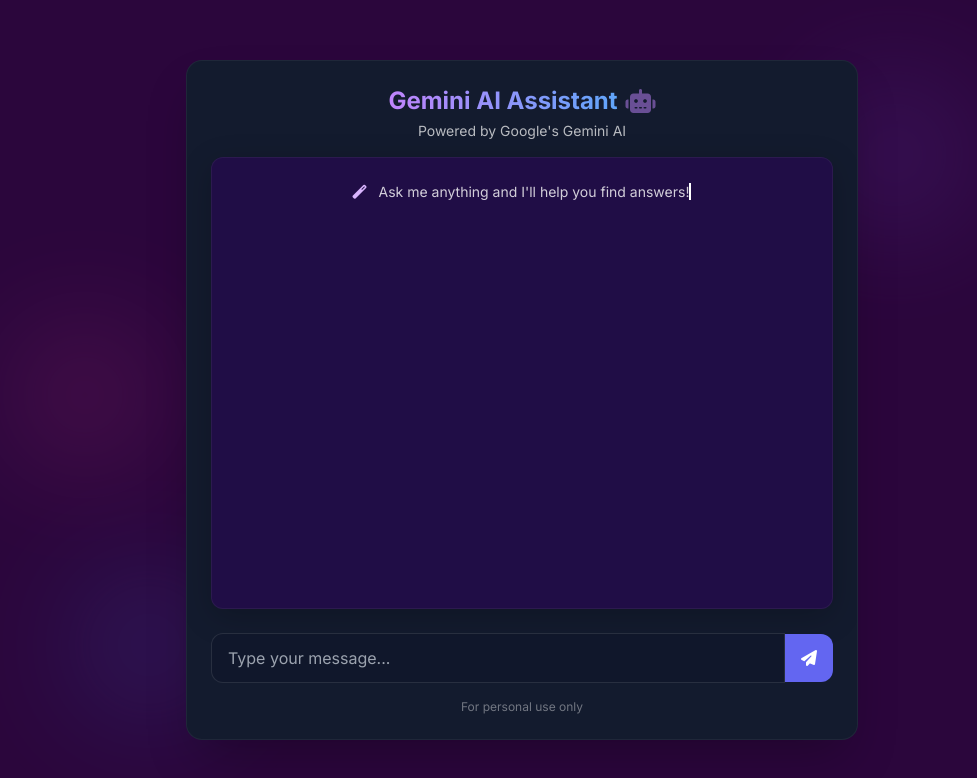
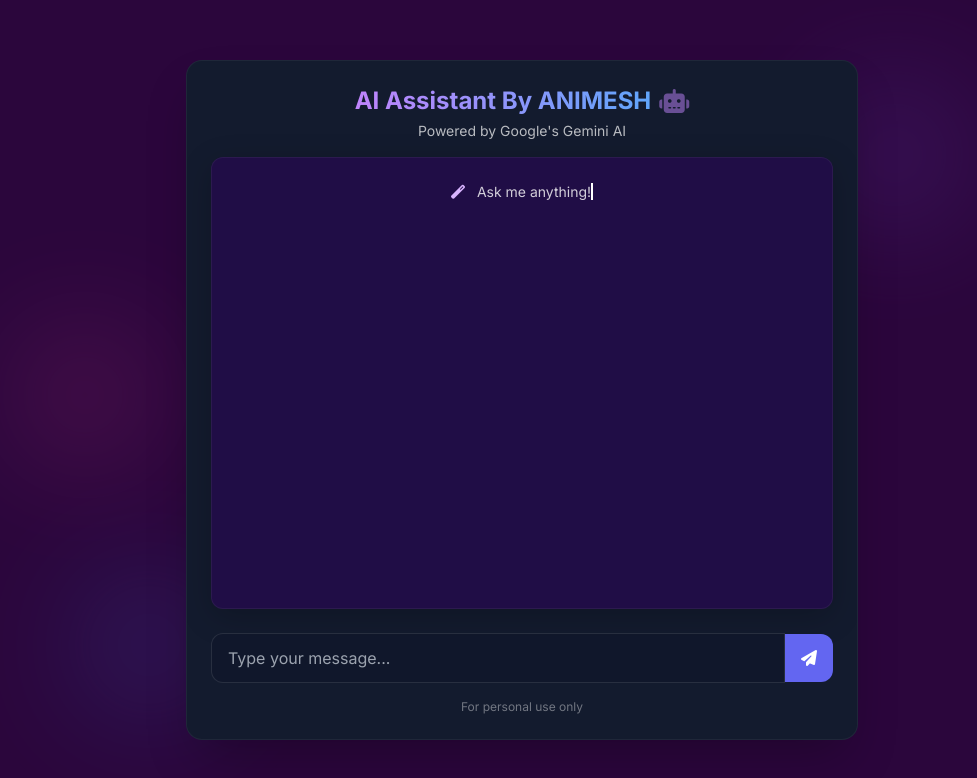
Before and after one commit to ANIMEsh-Nandi01/gemini-ai, a plain HTML site: page index.html in a window 1280 px wide. Shown: the whole page, without its empty margins (118-1095 px from the left). Drawn offline with nearby package versions, Linux system fonts and the light colour scheme.

Commit message:
Your commit message here

```diff
--- a/index.html
+++ b/index.html
@@ -317,7 +317,7 @@
         <!-- Header -->
         <div class="relative z-10">
             <h1 class="text-2xl font-bold text-center text-white mb-1 flex items-center justify-center">
-                <span class="bg-clip-text text-transparent bg-gradient-to-r from-purple-400 to-blue-400">Gemini AI Assistant</span>
+                <span class="bg-clip-text text-transparent bg-gradient-to-r from-purple-400 to-blue-400">AI Assistant By ANIMESH</span>
                 <i class="fas fa-robot ml-2 text-purple-400 animate-pulse"></i>
             </h1>
             <p class="text-sm text-center text-white/70 mb-4">Powered by Google's Gemini AI</p>
@@ -328,7 +328,7 @@
             <!-- Initial message with animation -->
             <div class="text-center text-white/80 text-sm p-2 message-appear">
                 <i class="fas fa-magic mr-2 text-purple-300"></i>
-                <span class="text-typing">Ask me anything and I'll help you find answers!</span>
+                <span class="text-typing">Ask me anything!</span>
             </div>
         </div>
 
```
